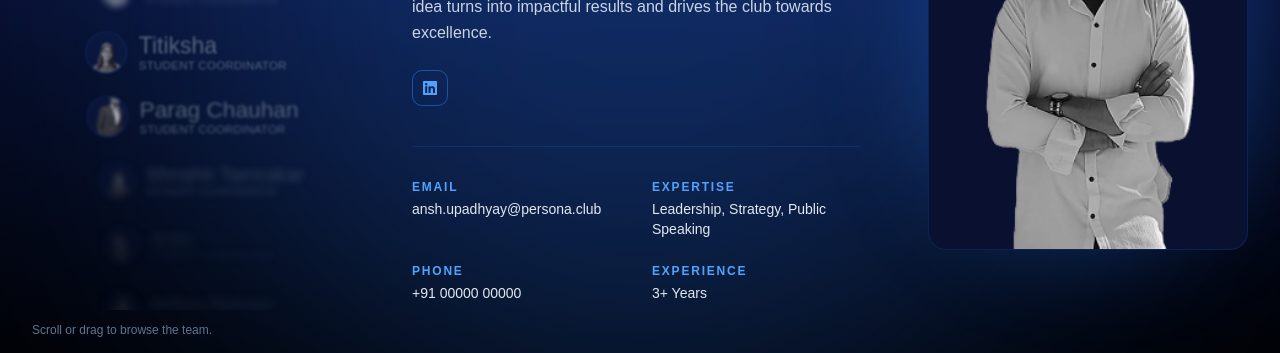
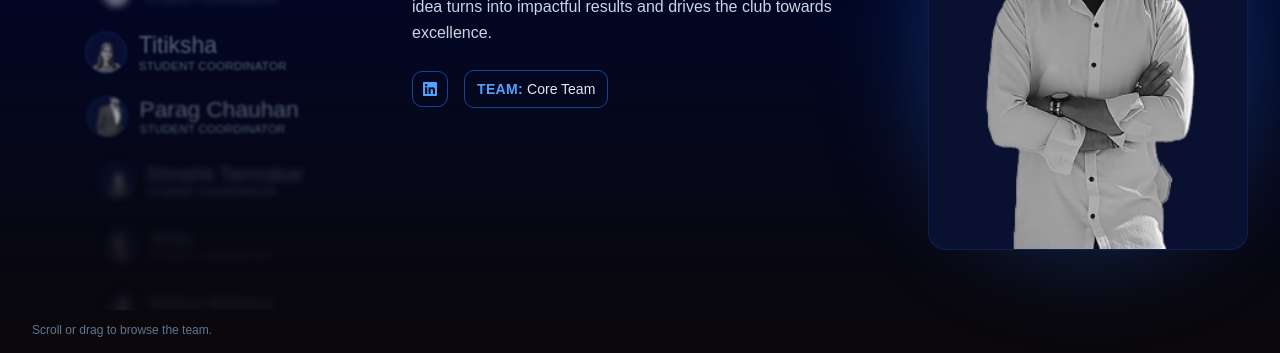
Before and after one commit to nikhilm7315/persona, a React (Vite) app: page /team in a window 1280 px wide. Shown: the part 433-786 px from the top of the page. Built offline with nearby package versions, Linux system fonts and the light colour scheme.

Commit message:
Background fixed and team option added

```diff
--- a/src/pages/Team.jsx
+++ b/src/pages/Team.jsx
@@ -56,13 +56,7 @@ export default function TeamPage({ members = defaultMembers }) {
   return (
     <section
       className="relative flex-1 flex flex-col overflow-hidden text-white"
-      style={{
-        background:
-          "linear-gradient(180deg, #16308f 0%, #0d1e6e 14%, #0a1440 30%, #050b24 55%, #000000 100%)",
-      }}
     >
-      {/* ambient glow, echoes the halo behind the Persona crest in the reference */}
-      <div className="pointer-events-none absolute -top-32 left-1/2 -translate-x-1/2 w-[700px] h-[700px] sm:w-[900px] sm:h-[900px] bg-blue-500/25 rounded-full blur-[140px]" />
 
       <div className="relative z-10 flex-1 flex flex-col">
         <div className="max-w-7xl w-full mx-auto px-3 sm:px-6 md:px-8 py-8 md:py-16">
@@ -333,13 +327,14 @@ function MemberDetail({ member }) {
         <p className="text-slate-300 text-xs sm:text-sm md:text-base leading-relaxed max-w-md mb-4 sm:mb-6">
           {shown.bio}
         </p>
+        <div className="flex items-center gap-4">
           <SocialRow socials={shown.socials} />
-
-        <div className="mt-6 sm:mt-10 pt-5 sm:pt-8 border-t border-blue-500/15 grid grid-cols-1 sm:grid-cols-2 gap-x-8 gap-y-4 sm:gap-y-6 max-w-md">
-          <Field label="Email" value={shown.email} />
-          <Field label="Expertise" value={shown.expertise} />
-          <Field label="Phone" value={shown.phone} />
-          <Field label="Experience" value={shown.experience} />
+          {shown.team && (
+            <span className="px-3 py-2 rounded-lg border border-blue-500/50 text-xs sm:text-sm">
+              <span className="text-blue-400 font-semibold tracking-wide mr-1">TEAM:</span>
+              <span className="text-slate-200">{shown.team}</span>
+            </span>
+          )}
         </div>
       </div>
 
@@ -419,11 +414,8 @@ const clubLead = {
   role: "Club Lead",
   photo: anshphoto,
   bio: "Ansh leads Persona with vision and dedication, ensuring every idea turns into impactful results and drives the club towards excellence.",
-  email: "ansh.upadhyay@persona.club",
-  phone: "+91 00000 00000",
-  expertise: "Leadership, Strategy, Public Speaking",
-  experience: "3+ Years",
-  socials: { linkedin: "#"},
+  team: "Core Team",
+  socials: { linkedin: "#" },
 };
 
 const executiveCoordinators = [
@@ -433,11 +425,8 @@ const executiveCoordinators = [
     role: "Executive Coordinator",
     photo: vedphoto,
     bio: "Vedansh keeps every initiative on track, coordinating across teams to make sure deadlines and quality never slip.",
-    email: "vedansh.srivastava@persona.club",
-    phone: "+91 00000 00000",
-    expertise: "Operations, Communication",
-    experience: "2+ Years",
-    socials: { linkedin: "#"},
+    team: "Core Team",
+    socials: { linkedin: "#" },
   },
   {
     id: "lucky",
@@ -445,10 +434,7 @@ const executiveCoordinators = [
     role: "Executive Coordinator",
     photo: luckyphoto,
     bio: "Lucky bridges design and execution, turning plans into events people actually remember.",
-    email: "lucky.chelani@persona.club",
-    phone: "+91 00000 00000",
-    expertise: "Event Management, Design",
-    experience: "2+ Years",
+    team: "Core Team",
     socials: { linkedin: "#" },
   },
   {
@@ -457,10 +443,7 @@ const executiveCoordinators = [
     role: "Executive Coordinator",
     photo: suyashphoto,
     bio: "Suyash drives outreach and partnerships, growing the community one connection at a time.",
-    email: "suyash.pandey@persona.club",
-    phone: "+91 00000 00000",
-    expertise: "Outreach, Partnerships",
-    experience: "2+ Years",
+    team: "Core Team",
     socials: { linkedin: "#" },
   },
 ];
@@ -472,10 +455,7 @@ const studentCoordinators = [
     role: "Student Coordinator",
     photo: aparnaphoto,
     bio: "Aparna works closely with volunteers, making sure every member has what they need to contribute.",
-    email: "aparna@persona.club",
-    phone: "+91 00000 00000",
-    expertise: "Community Building",
-    experience: "1+ Year",
+    team: "Core Team",
     socials: { linkedin: "#" },
   },
   {
@@ -484,10 +464,7 @@ const studentCoordinators = [
     role: "Student Coordinator",
     photo: titkphoto,
     bio: "Titiksha handles content and communication, keeping the community informed and engaged.",
-    email: "titiksha@persona.club",
-    phone: "+91 00000 00000",
-    expertise: "Content, Communication",
-    experience: "1+ Year",
+    team: "Core Team",
     socials: { linkedin: "#" },
   },
   {
@@ -496,10 +473,7 @@ const studentCoordinators = [
     role: "Student Coordinator",
     photo: paragphoto,
     bio: "Parag manages logistics and on-ground execution for every Persona event.",
-    email: "parag@persona.club",
-    phone: "+91 00000 00000",
-    expertise: "Logistics, Execution",
-    experience: "1+ Year",
+    team: "Core Team",
     socials: { linkedin: "#" },
   },
   {
@@ -508,10 +482,7 @@ const studentCoordinators = [
     role: "Student Coordinator",
     photo: shrishtiphoto,
     bio: "Parag manages logistics and on-ground execution for every Persona event.",
-    email: "parag@persona.club",
-    phone: "+91 00000 00000",
-    expertise: "Logistics, Execution",
-    experience: "1+ Year",
+    team: "Core Team",
     socials: { linkedin: "#" },
   },
   {
@@ -520,10 +491,7 @@ const studentCoordinators = [
     role: "Student Coordinator",
     photo: shifaphoto,
     bio: "Parag manages logistics and on-ground execution for every Persona event.",
-    email: "parag@persona.club",
-    phone: "+91 00000 00000",
-    expertise: "Logistics, Execution",
-    experience: "1+ Year",
+    team: "Core Team",
     socials: { linkedin: "#" },
   },
   {
@@ -532,10 +500,7 @@ const studentCoordinators = [
     role: "Student Coordinator",
     photo: adityaphoto,
     bio: "Parag manages logistics and on-ground execution for every Persona event.",
-    email: "parag@persona.club",
-    phone: "+91 00000 00000",
-    expertise: "Logistics, Execution",
-    experience: "1+ Year",
+    team: "Core Team",
     socials: { linkedin: "#" },
   },
   {
@@ -544,10 +509,7 @@ const studentCoordinators = [
     role: "Student Coordinator",
     photo: adityasphoto,
     bio: "Parag manages logistics and on-ground execution for every Persona event.",
-    email: "parag@persona.club",
-    phone: "+91 00000 00000",
-    expertise: "Logistics, Execution",
-    experience: "1+ Year",
+    team: "Core Team",
     socials: { linkedin: "#" },
   },
   {
@@ -556,10 +518,7 @@ const studentCoordinators = [
     role: "Student Coordinator",
     photo: rashiphoto,
     bio: "Parag manages logistics and on-ground execution for every Persona event.",
-    email: "parag@persona.club",
-    phone: "+91 00000 00000",
-    expertise: "Logistics, Execution",
-    experience: "1+ Year",
+    team: "Core Team",
     socials: { linkedin: "#" },
   },
   {
@@ -568,28 +527,19 @@ const studentCoordinators = [
     role: "Student Coordinator",
     photo: mahimaphoto,
     bio: "Parag manages logistics and on-ground execution for every Persona event.",
-    email: "parag@persona.club",
-    phone: "+91 00000 00000",
-    expertise: "Logistics, Execution",
-    experience: "1+ Year",
+    team: "Core Team",
     socials: { linkedin: "#" },
   },
 ];
 
-// TODO: swap the placeholder photo/name below for each real volunteer
-// once their details and photos are ready — mirrors the placeholder
-// entries currently in Community.jsx.
-const studentVolunteers=[
+const studentVolunteers = [
   {
     id: "udita",
     name: "Udita Sharma",
     role: "Student Volunteer",
     photo: uditaphoto,
     bio: "Aparna works closely with volunteers, making sure every member has what they need to contribute.",
-    email: "aparna@persona.club",
-    phone: "+91 00000 00000",
-    expertise: "Community Building",
-    experience: "1+ Year",
+    team: "Core Team",
     socials: { linkedin: "#" },
   },
   {
@@ -598,10 +548,7 @@ const studentVolunteers=[
     role: "Student Volunteer",
     photo: amishaphoto,
     bio: "Aparna works closely with volunteers, making sure every member has what they need to contribute.",
-    email: "aparna@persona.club",
-    phone: "+91 00000 00000",
-    expertise: "Community Building",
-    experience: "1+ Year",
+    team: "Core Team",
     socials: { linkedin: "#" },
   },
   {
@@ -610,10 +557,7 @@ const studentVolunteers=[
     role: "Student Volunteer",
     photo: muneezahphoto,
     bio: "Aparna works closely with volunteers, making sure every member has what they need to contribute.",
-    email: "aparna@persona.club",
-    phone: "+91 00000 00000",
-    expertise: "Community Building",
-    experience: "1+ Year",
+    team: "Core Team",
     socials: { linkedin: "#" },
   },
   {
@@ -622,10 +566,7 @@ const studentVolunteers=[
     role: "Student Volunteer",
     photo: aryanphoto,
     bio: "Aparna works closely with volunteers, making sure every member has what they need to contribute.",
-    email: "aparna@persona.club",
-    phone: "+91 00000 00000",
-    expertise: "Community Building",
-    experience: "1+ Year",
+    team: "Core Team",
     socials: { linkedin: "#" },
   },
   {
@@ -634,10 +575,7 @@ const studentVolunteers=[
     role: "Student Volunteer",
     photo: rajveerphoto,
     bio: "Aparna works closely with volunteers, making sure every member has what they need to contribute.",
-    email: "aparna@persona.club",
-    phone: "+91 00000 00000",
-    expertise: "Community Building",
-    experience: "1+ Year",
+    team: "Core Team",
     socials: { linkedin: "#" },
   },
   {
@@ -646,10 +584,7 @@ const studentVolunteers=[
     role: "Student Volunteer",
     photo: devendraphoto,
     bio: "Aparna works closely with volunteers, making sure every member has what they need to contribute.",
-    email: "aparna@persona.club",
-    phone: "+91 00000 00000",
-    expertise: "Community Building",
-    experience: "1+ Year",
+    team: "Core Team",
     socials: { linkedin: "#" },
   },
   {
@@ -658,10 +593,7 @@ const studentVolunteers=[
     role: "Student Volunteer",
     photo: abhiphoto,
     bio: "Aparna works closely with volunteers, making sure every member has what they need to contribute.",
-    email: "aparna@persona.club",
-    phone: "+91 00000 00000",
-    expertise: "Community Building",
-    experience: "1+ Year",
+    team: "Core Team",
     socials: { linkedin: "#" },
   },
   {
@@ -670,10 +602,7 @@ const studentVolunteers=[
     role: "Student Volunteer",
     photo: null,
     bio: "Aparna works closely with volunteers, making sure every member has what they need to contribute.",
-    email: "aparna@persona.club",
-    phone: "+91 00000 00000",
-    expertise: "Community Building",
-    experience: "1+ Year",
+    team: "Core Team",
     socials: { linkedin: "#" },
   },
   {
@@ -682,10 +611,7 @@ const studentVolunteers=[
     role: "Student Volunteer",
     photo: null,
     bio: "Aparna works closely with volunteers, making sure every member has what they need to contribute.",
-    email: "aparna@persona.club",
-    phone: "+91 00000 00000",
-    expertise: "Community Building",
-    experience: "1+ Year",
+    team: "Core Team",
     socials: { linkedin: "#" },
   },
   {
@@ -694,10 +620,7 @@ const studentVolunteers=[
     role: "Student Volunteer",
     photo: null,
     bio: "Aparna works closely with volunteers, making sure every member has what they need to contribute.",
-    email: "aparna@persona.club",
-    phone: "+91 00000 00000",
-    expertise: "Community Building",
-    experience: "1+ Year",
+    team: "Core Team",
     socials: { linkedin: "#" },
   },
   {
@@ -706,10 +629,7 @@ const studentVolunteers=[
     role: "Student Volunteer",
     photo: null,
     bio: "Aparna works closely with volunteers, making sure every member has what they need to contribute.",
-    email: "aparna@persona.club",
-    phone: "+91 00000 00000",
-    expertise: "Community Building",
-    experience: "1+ Year",
+    team: "Core Team",
     socials: { linkedin: "#" },
   },
   {
@@ -718,10 +638,7 @@ const studentVolunteers=[
     role: "Student Volunteer",
     photo: null,
     bio: "Aparna works closely with volunteers, making sure every member has what they need to contribute.",
-    email: "aparna@persona.club",
-    phone: "+91 00000 00000",
-    expertise: "Community Building",
-    experience: "1+ Year",
+    team: "Core Team",
     socials: { linkedin: "#" },
   },
   {
@@ -730,10 +647,7 @@ const studentVolunteers=[
     role: "Student Volunteer",
     photo: null,
     bio: "Aparna works closely with volunteers, making sure every member has what they need to contribute.",
-    email: "aparna@persona.club",
-    phone: "+91 00000 00000",
-    expertise: "Community Building",
-    experience: "1+ Year",
+    team: "Core Team",
     socials: { linkedin: "#" },
   },
   {
@@ -742,10 +656,7 @@ const studentVolunteers=[
     role: "Student Volunteer",
     photo: null,
     bio: "Aparna works closely with volunteers, making sure every member has what they need to contribute.",
-    email: "aparna@persona.club",
-    phone: "+91 00000 00000",
-    expertise: "Community Building",
-    experience: "1+ Year",
+    team: "Core Team",
     socials: { linkedin: "#" },
   },
   {
@@ -754,10 +665,7 @@ const studentVolunteers=[
     role: "Student Volunteer",
     photo: null,
     bio: "Aparna works closely with volunteers, making sure every member has what they need to contribute.",
-    email: "aparna@persona.club",
-    phone: "+91 00000 00000",
-    expertise: "Community Building",
-    experience: "1+ Year",
+    team: "Core Team",
     socials: { linkedin: "#" },
   },
   {
@@ -766,10 +674,7 @@ const studentVolunteers=[
     role: "Student Volunteer",
     photo: null,
     bio: "Aparna works closely with volunteers, making sure every member has what they need to contribute.",
-    email: "aparna@persona.club",
-    phone: "+91 00000 00000",
-    expertise: "Community Building",
-    experience: "1+ Year",
+    team: "Core Team",
     socials: { linkedin: "#" },
   },
   {
@@ -778,10 +683,7 @@ const studentVolunteers=[
     role: "Student Volunteer",
     photo: null,
     bio: "Aparna works closely with volunteers, making sure every member has what they need to contribute.",
-    email: "aparna@persona.club",
-    phone: "+91 00000 00000",
-    expertise: "Community Building",
-    experience: "1+ Year",
+    team: "Core Team",
     socials: { linkedin: "#" },
   },
   {
@@ -790,10 +692,7 @@ const studentVolunteers=[
     role: "Student Volunteer",
     photo: null,
     bio: "Aparna works closely with volunteers, making sure every member has what they need to contribute.",
-    email: "aparna@persona.club",
-    phone: "+91 00000 00000",
-    expertise: "Community Building",
-    experience: "1+ Year",
+    team: "Core Team",
     socials: { linkedin: "#" },
   },
   {
@@ -802,10 +701,7 @@ const studentVolunteers=[
     role: "Student Volunteer",
     photo: null,
     bio: "Aparna works closely with volunteers, making sure every member has what they need to contribute.",
-    email: "aparna@persona.club",
-    phone: "+91 00000 00000",
-    expertise: "Community Building",
-    experience: "1+ Year",
+    team: "Core Team",
     socials: { linkedin: "#" },
   },
   {
@@ -814,10 +710,7 @@ const studentVolunteers=[
     role: "Student Volunteer",
     photo: null,
     bio: "Aparna works closely with volunteers, making sure every member has what they need to contribute.",
-    email: "aparna@persona.club",
-    phone: "+91 00000 00000",
-    expertise: "Community Building",
-    experience: "1+ Year",
+    team: "Core Team",
     socials: { linkedin: "#" },
   },
   {
@@ -826,10 +719,7 @@ const studentVolunteers=[
     role: "Student Volunteer",
     photo: null,
     bio: "Aparna works closely with volunteers, making sure every member has what they need to contribute.",
-    email: "aparna@persona.club",
-    phone: "+91 00000 00000",
-    expertise: "Community Building",
-    experience: "1+ Year",
+    team: "Core Team",
     socials: { linkedin: "#" },
   },
   {
@@ -838,10 +728,7 @@ const studentVolunteers=[
     role: "Student Volunteer",
     photo: null,
     bio: "Aparna works closely with volunteers, making sure every member has what they need to contribute.",
-    email: "aparna@persona.club",
-    phone: "+91 00000 00000",
-    expertise: "Community Building",
-    experience: "1+ Year",
+    team: "Core Team",
     socials: { linkedin: "#" },
   },
   {
@@ -850,10 +737,7 @@ const studentVolunteers=[
     role: "Student Volunteer",
     photo: null,
     bio: "Aparna works closely with volunteers, making sure every member has what they need to contribute.",
-    email: "aparna@persona.club",
-    phone: "+91 00000 00000",
-    expertise: "Community Building",
-    experience: "1+ Year",
+    team: "Core Team",
     socials: { linkedin: "#" },
   },
 ];
```
Lines whose indentation alone changed are shown as unchanged.
